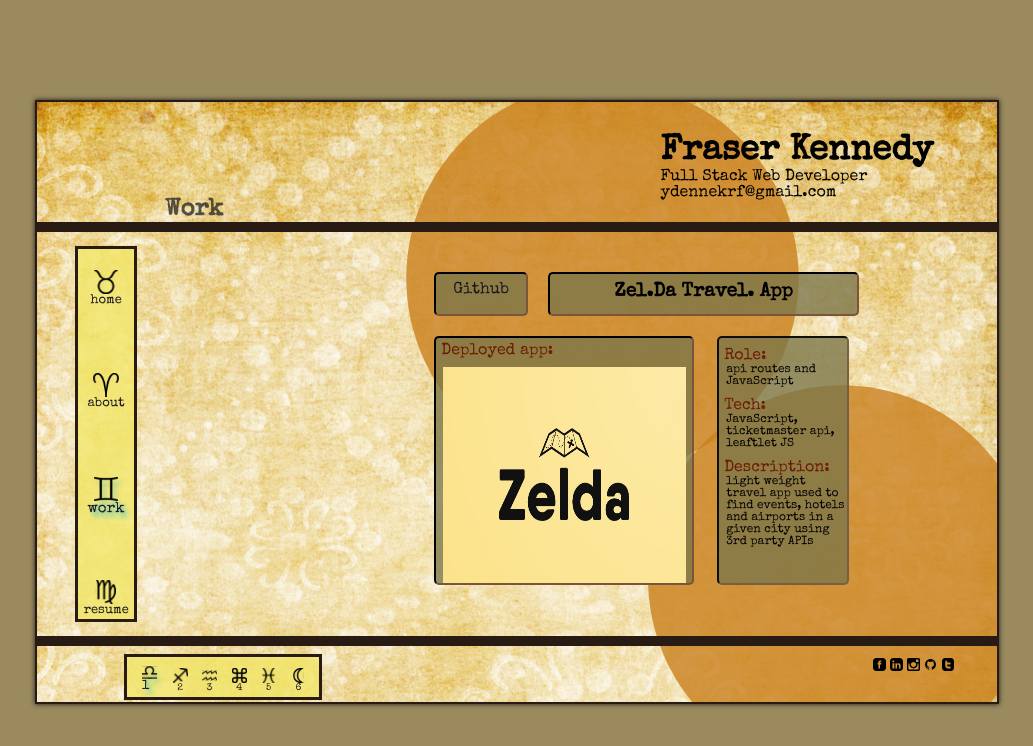
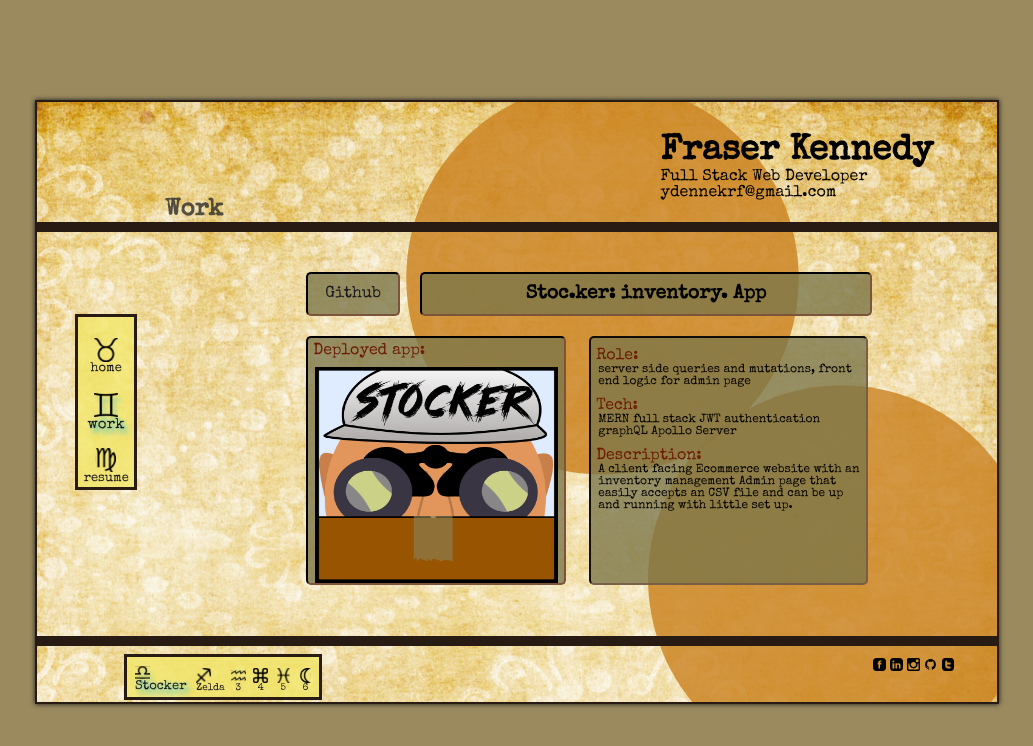
Before and after one commit to Ydennekrf/Juicy-Port, a React (Create React App) app: page / in a window 1280 px wide. Both pictures are taken after a click on the link "work". Shown: the top 746 px of the page, without its empty margins (125-1158 px from the left). Built offline with nearby package versions, Linux system fonts and the light colour scheme; a web font is replaced by a local one.

Commit message:
UI changes to main nav

```diff
--- a/src/App.css
+++ b/src/App.css
@@ -76,8 +76,8 @@
     display: flex;
     flex-direction: column;
     align-items: center;
-    height: 45vh;
-    top: 4vh;
+    height: 20vh;
+
     left: 3vw;
     padding: 5px;
     justify-content: flex-end;
@@ -265,10 +265,10 @@
     display: flex;
     flex-direction: column;
     position: relative;
-    height: 40vh;
+    height: 45vh;
     width: fit-content;
     top:20vh;
-    left: 10vw;
+    left: 0vw;
     z-index: 1;
     align-self: flex-start;
   }
@@ -281,17 +281,16 @@
     background-color: #7b764ac6;
     border:2px inset #281b13;
     border-radius: 5px;
-    text-align: center;
+    align-items: center;
     justify-content: center;
     height: 5vh;
-    width: 24vw;
+    width: 35vw;
     color: #000000;
     margin: 10px;
   }
   .title h1 {
     font-size: larger;
     position: relative;
-    top: 1vh;
   }
   .work-content {
     display: flex;
@@ -308,20 +307,21 @@
     border-radius: 5px;
     color: #030101;
     left:1vw;
-    width:10vw;
+    width:21.5vw;
   }
   .work-link {
+    display: flex;
     margin: 10px;
     background-color: #7b764ac6;
     border:2px inset #281b13;
     border-radius: 5px;
     width: 7vw;
     height: 5vh;
-    text-align: center;
+    justify-content: center;
+    align-items: center;
   }
   .work-link a{
     position: relative;
-    top: 1vh;
     text-decoration: none;
     color: #19181f;
   }
--- a/src/components/Main.js
+++ b/src/components/Main.js
@@ -15,11 +15,8 @@
 
     const renderPage = () => {
         if(currentPage === 'Home') {
-            return <Home />;
-        }
-        if(currentPage === 'About') {
             return (<div className="avatar"><Avatar/>
-            <About /></div>);
+            <Home /></div>);
         }
         if(currentPage === 'Resume') {
 
--- a/src/components/NavBar.js
+++ b/src/components/NavBar.js
@@ -9,7 +9,6 @@
     <div className='nav'>
         <ul className='nav-list'>
                     <li className='landing-icon'><a href="#" onClick={() => handlePageChange("Home")}><br/><br/><span className={currentPage === 'Home' ? 'nav-link-active' : 'nav-word'}><img src={homeBtn}/>home</span></a></li>
-                    <li className='landing-icon'><a href="#" onClick={() => handlePageChange("About")}><br/><br/><span className={currentPage === 'About' ? 'nav-link-active' : 'nav-word'}><img src={aboutBtn}/>about</span></a></li>
                     <li className='landing-icon'><a href="#" onClick={() => handlePageChange("Work")}><br/><br/><span className={currentPage === 'Work' ? 'nav-link-active' : 'nav-word'}><img src={workBtn}/>work</span></a></li>
                     <li className='landing-icon'><a href="#" onClick={() => handlePageChange("Resume")}><br/><br/><span className={currentPage === 'Resume' ? 'nav-link-active' : 'nav-word'}><img src={resumeBtn}/>resume</span></a></li>
                 </ul>
--- a/src/components/pages/Home.js
+++ b/src/components/pages/Home.js
@@ -3,8 +3,13 @@
 
 export default function Home() {
     return(
-            <div>
-
+                <div className="about">
+                <p><span className="focus">Back-end focused</span> web developer using my food and beverage background to focus on efficiency and data flow. <br/>
+                Earned my <span className="focus">certificate</span> in full stack web development from University of Toronto's school of continuing studies, <br/>
+                where I've been able to complement my self-learning  with skills in <span className="focus">JavaScript, node.js, and React.</span> <br/>
+                Known for being a <span className="focus">fast learner</span> with a <span className="focus">strong work ethic</span>, which has developed into a high standard for <span className="focus">efficient and clean </span>code. <br/>
+                Every project I am involved with my aim is always to develop code with the <span className="focus">future</span> in mind, allowing for ease of future development. <br/>
+                I am eager to test my <span className="focus">skills</span> and expand my abilities within a <span className="focus">quality</span> first team.</p>
             </div>
        )
 }
--- a/src/components/pages/WorkNav.js
+++ b/src/components/pages/WorkNav.js
@@ -11,8 +11,8 @@
   return (
     <div className="workNav">
         <ul>
-              <li className='work-icon'><a href="#" onClick={() => handleWorkChange("Work1")}><br/><br/><span className={currentWork === 'Work1' ? 'work-link-active' : 'work-word'}><img src={work1} alt="work1"/>1</span></a></li>
-              <li className='work-icon'><a href="#" onClick={() => handleWorkChange("Work2")}><br/><br/><span className={currentWork === 'Work2' ? 'work-link-active' : 'work-word'}><img src={work2} alt="work2"/>2</span></a></li>
+              <li className='work-icon'><a href="#" onClick={() => handleWorkChange("Work1")}><br/><br/><span className={currentWork === 'Work1' ? 'work-link-active' : 'work-word'}><img src={work1} alt="work1"/>Stocker</span></a></li>
+              <li className='work-icon'><a href="#" onClick={() => handleWorkChange("Work2")}><br/><br/><span className={currentWork === 'Work2' ? 'work-link-active' : 'work-word'}><img src={work2} alt="work2"/>Zelda</span></a></li>
               <li className='work-icon'><a href="#" onClick={() => handleWorkChange("Work3")}><br/><br/><span className={currentWork === 'Work3' ? 'work-link-active' : 'work-word'}><img src={work3} alt="work3"/>3</span></a></li>
               <li className='work-icon'><a href="#" onClick={() => handleWorkChange("Work4")}><br/><br/><span className={currentWork === 'Work4' ? 'work-link-active' : 'work-word'}><img src={work4} alt="work4"/>4</span></a></li>
               <li className='work-icon'><a href="#" onClick={() => handleWorkChange("Work5")}><br/><br/><span className={currentWork === 'Work5' ? 'work-link-active' : 'work-word'}><img src={work5} alt="work5"/>5</span></a></li>
--- a/src/components/pages/sub-pages/Work1.js
+++ b/src/components/pages/sub-pages/Work1.js
@@ -1,24 +1,22 @@
 import React from 'react'
-import Zelda from "./screenshots/zelda-logo.jpg";
+import Stocker from "./screenshots/Logo.png";
 function Work1() {
   return (
     <div className='workbox'>
         <div className="work-header">
-        <div className="work-link"><a href="https://github.com/Ydennekrf/Zelda-Travel-App" target="_blank">Github</a></div>
-        <div className="title"><h1>Zel.Da Travel. App</h1></div>
+        <div className="work-link"><a href="https://github.com/SuedePritch/furry-leftover-broccoli" target="_blank">Github</a></div>
+        <div className="title"><h1>Stoc.ker: inventory. App</h1></div>
         </div>
         <div className="work-content">
-        <div className="screenshot"><span className="focus-work">Deployed app:</span><a href="https://ydennekrf.github.io/Zelda-Travel-App/" target="_blank"><img src={Zelda} alt="zelda"/></a></div>
+        <div className="screenshot"><span className="focus-work">Deployed app:</span><a href="https://stockerinventory.herokuapp.com/" target="_blank"><img src={Stocker} alt="HTML"/></a></div>
         <div className="blurb">
-          <span className="focus-work">Role:</span>
-          <p>api routes and JavaScript</p>
+        <span className="focus-work">Role:</span>
+          <p>server side queries and mutations, front end logic for admin page</p>
           <span className="focus-work">Tech:</span>
-          <p>JavaScript, ticketmaster api,
-          leaftlet JS</p>
+          <p>MERN full stack  JWT authentication  graphQL  Apollo Server</p>
           <span className="focus-work">Description:</span>
-          <p>light weight travel app used to find events,
-            hotels and airports in a given city using 3rd party APIs</p><br/>
-          </div>
+          <p>A client facing Ecommerce website with an inventory management Admin page that easily accepts an CSV file and can be up and running with little set up.</p>
+        </div>
         </div>
 
     </div>
--- a/src/components/pages/sub-pages/Work2.js
+++ b/src/components/pages/sub-pages/Work2.js
@@ -1,22 +1,24 @@
 import React from 'react'
-import HTMLGen from "./screenshots/Logo.png";
+import Zelda from "./screenshots/zelda-logo.jpg";
 function Work2() {
   return (
     <div className='workbox'>
         <div className="work-header">
-        <div className="work-link"><a href="https://github.com/SuedePritch/furry-leftover-broccoli" target="_blank">Github</a></div>
-        <div className="title"><h1>Stoc.ker: inventory. App</h1></div>
+        <div className="work-link"><a href="https://github.com/Ydennekrf/Zelda-Travel-App" target="_blank">Github</a></div>
+        <div className="title"><h1>Zel.Da Travel. App</h1></div>
         </div>
         <div className="work-content">
-        <div className="screenshot"><span className="focus-work">Deployed app:</span><a href="https://stockerinventory.herokuapp.com/" target="_blank"><img src={HTMLGen} alt="HTML"/></a></div>
+        <div className="screenshot"><span className="focus-work">Deployed app:</span><a href="https://ydennekrf.github.io/Zelda-Travel-App/" target="_blank"><img src={Zelda} alt="zelda"/></a></div>
         <div className="blurb">
-        <span className="focus-work">Role:</span>
-          <p>server side queries and mutations, front end logic for admin page</p>
+          <span className="focus-work">Role:</span>
+          <p>api routes and JavaScript</p>
           <span className="focus-work">Tech:</span>
-          <p>MERN full stack  JWT authentication  graphQL  Apollo Server</p>
+          <p>JavaScript, ticketmaster api,
+          leaftlet JS</p>
           <span className="focus-work">Description:</span>
-          <p>A client facing Ecommerce website with an inventory management Admin page that easily accepts an CSV file and can be up and running with little set up.</p>
-        </div>
+          <p>light weight travel app used to find events,
+            hotels and airports in a given city using 3rd party APIs</p><br/>
+          </div>
         </div>
 
     </div>
```
